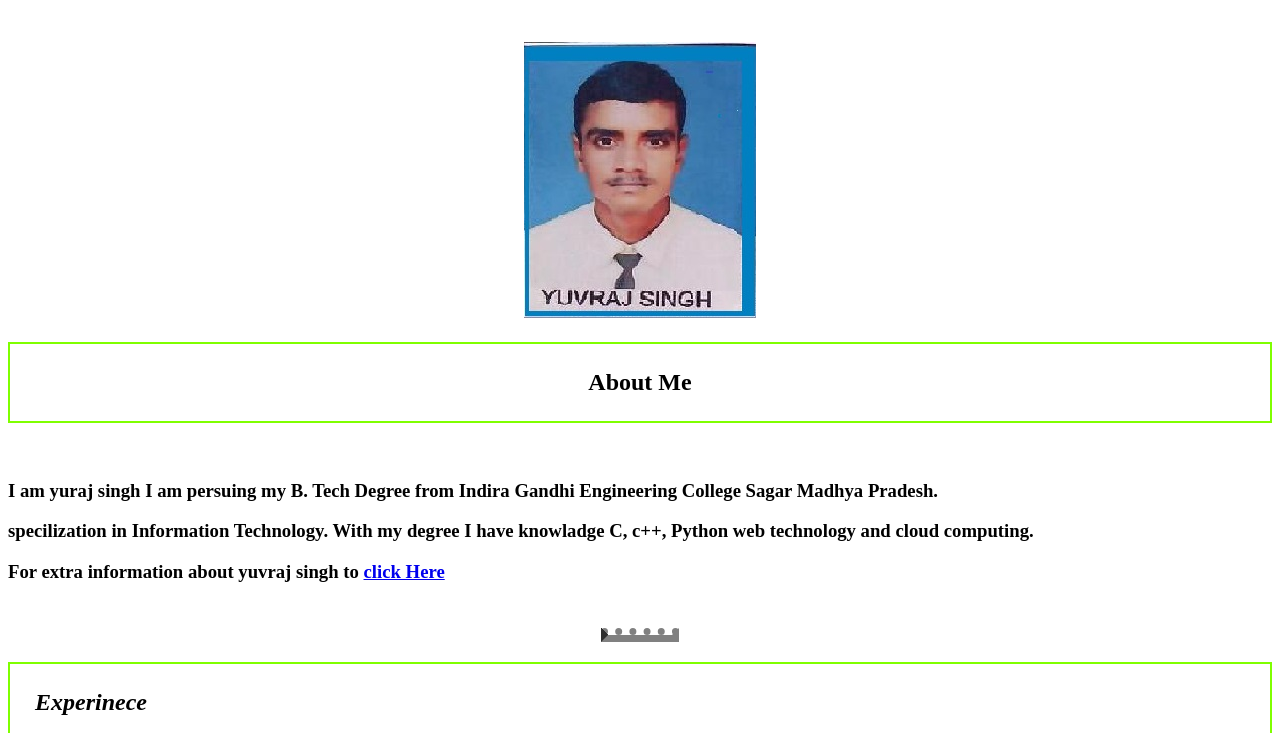
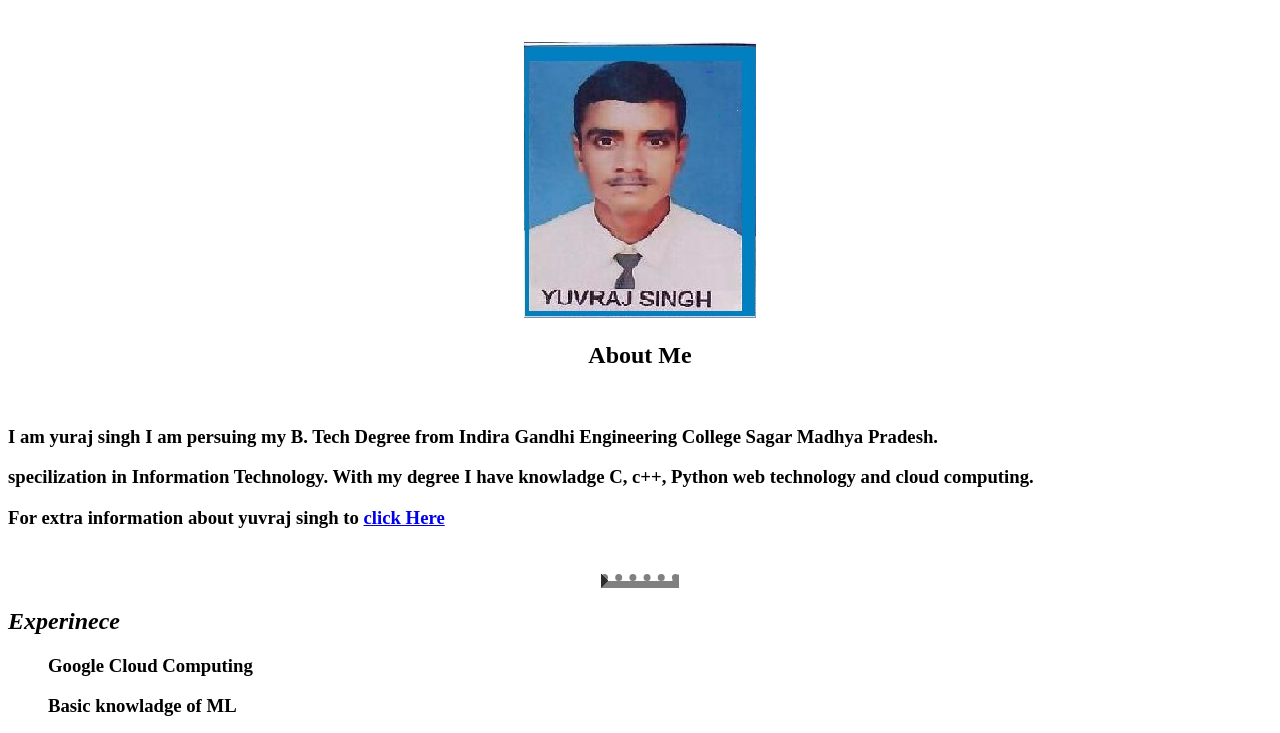
Before and after one commit to yuvrajigec/yuvraj123.github.io, a plain HTML site: page index.html in a window 1280 px wide. Shown: the top 733 px of the page. Drawn offline with Linux system fonts and the light colour scheme.

Commit message:
Update index.html

```diff
--- a/index.html
+++ b/index.html
@@ -6,12 +6,7 @@
     <meta name="viewport" content="width=device-width, initial-scale=1.0">
     <title>Document</title>
     <link rel="stylesheet" href="style.css">
-    <style>
-        h2 {
-            border: 2px solid chartreuse;
-            padding: 25px;
-        }
-    </style>
+
 </head>
 <body>
     <!-- <h1>This is friend list.</h1>-->
```
